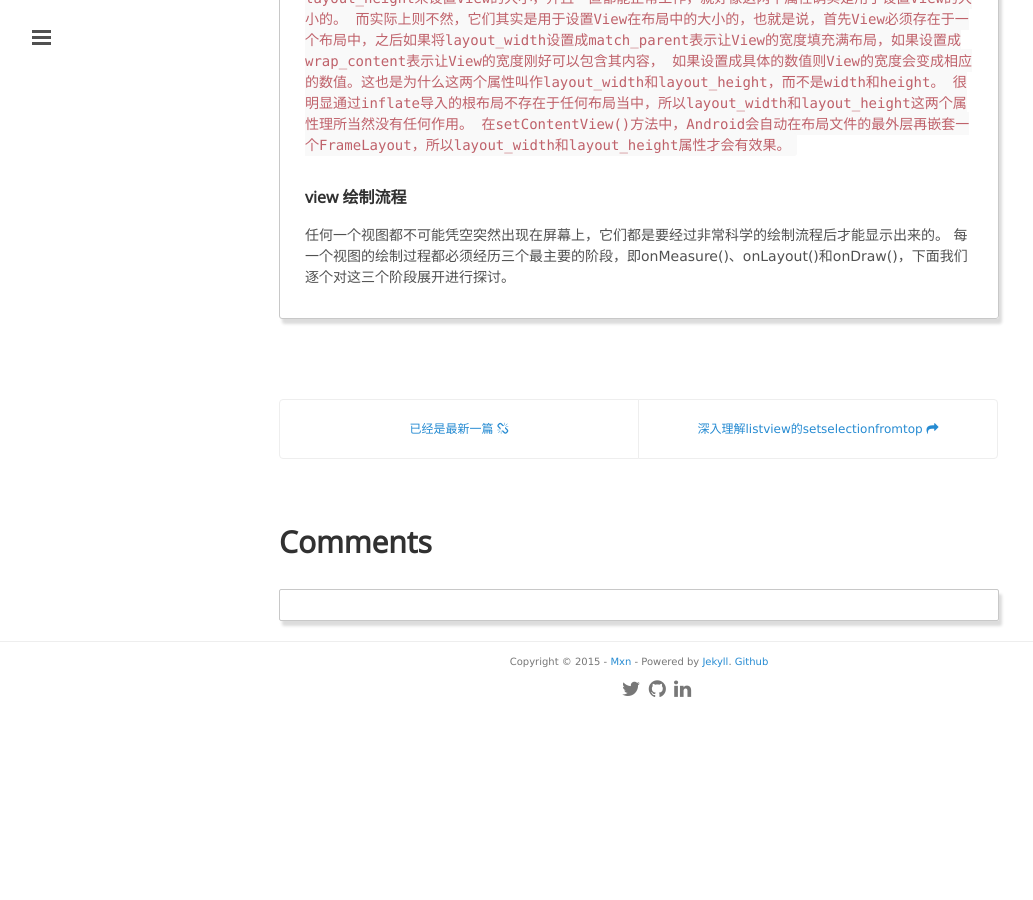
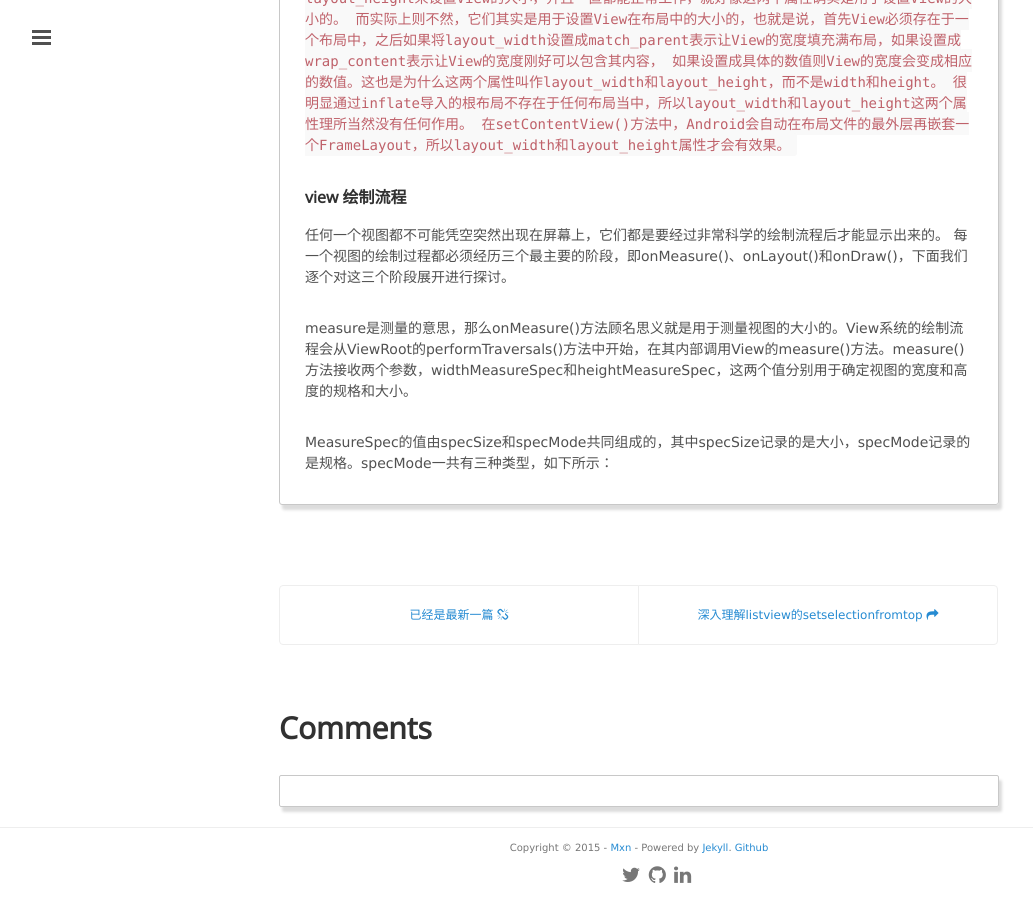
Before and after one commit to mxn21/mxn21.github.io, a Jekyll site: the page built from _posts/2015-7-14-深入了解android view绘制机制.md, in a window 1280 px wide and 900 px high, scrolled down 2929 px. Shown: the whole window, without its empty margins (1-1034 px from the left). Built offline with Jekyll 4.4.1, drawn with Linux system fonts in a browser that asks for light colours; Markdown is read by kramdown in place of the engine named in the settings; comment, search, counter and statistics services are not loaded; before the commit the page ends 3643 px from its top, so only the background shows below that.

Commit message:
12321
12312312

```diff
--- a/_posts/2015-7-14-深入了解android view绘制机制.md
+++ b/_posts/2015-7-14-深入了解android view绘制机制.md
@@ -142,3 +142,7 @@
 
 任何一个视图都不可能凭空突然出现在屏幕上，它们都是要经过非常科学的绘制流程后才能显示出来的。
 每一个视图的绘制过程都必须经历三个最主要的阶段，即onMeasure()、onLayout()和onDraw()，下面我们逐个对这三个阶段展开进行探讨。
+
+measure是测量的意思，那么onMeasure()方法顾名思义就是用于测量视图的大小的。View系统的绘制流程会从ViewRoot的performTraversals()方法中开始，在其内部调用View的measure()方法。measure()方法接收两个参数，widthMeasureSpec和heightMeasureSpec，这两个值分别用于确定视图的宽度和高度的规格和大小。
+
+MeasureSpec的值由specSize和specMode共同组成的，其中specSize记录的是大小，specMode记录的是规格。specMode一共有三种类型，如下所示：
```
